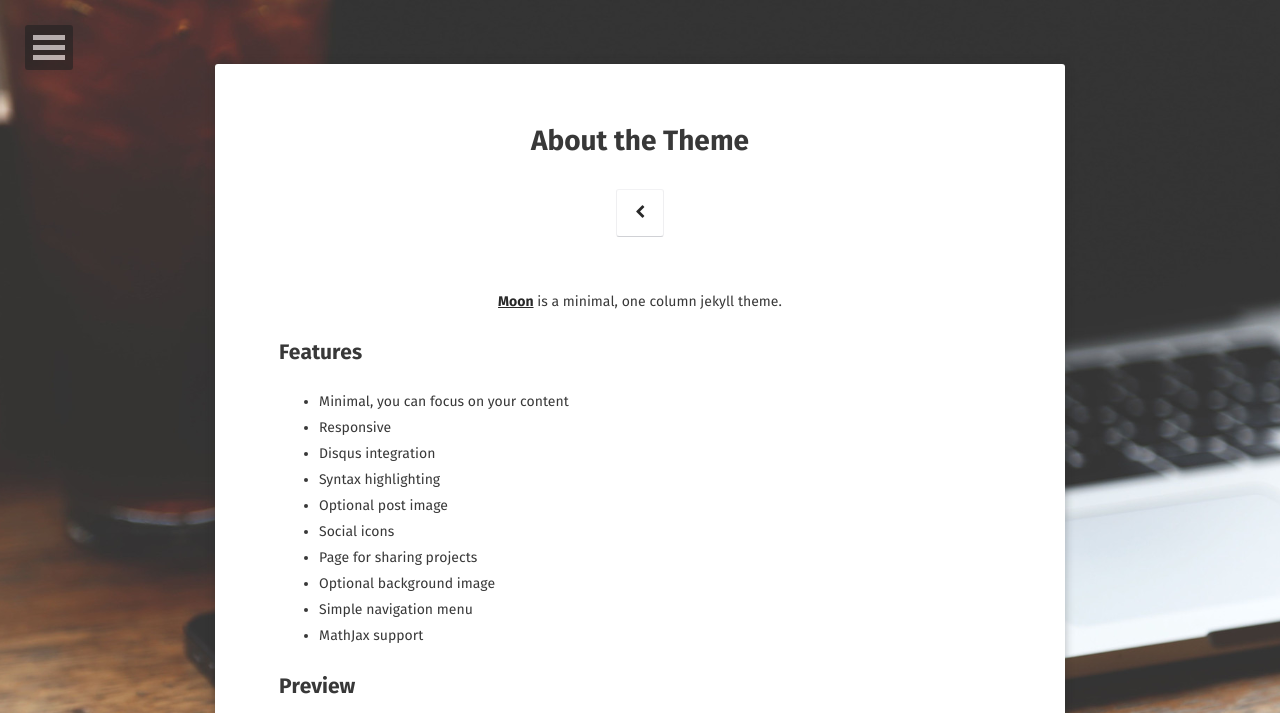
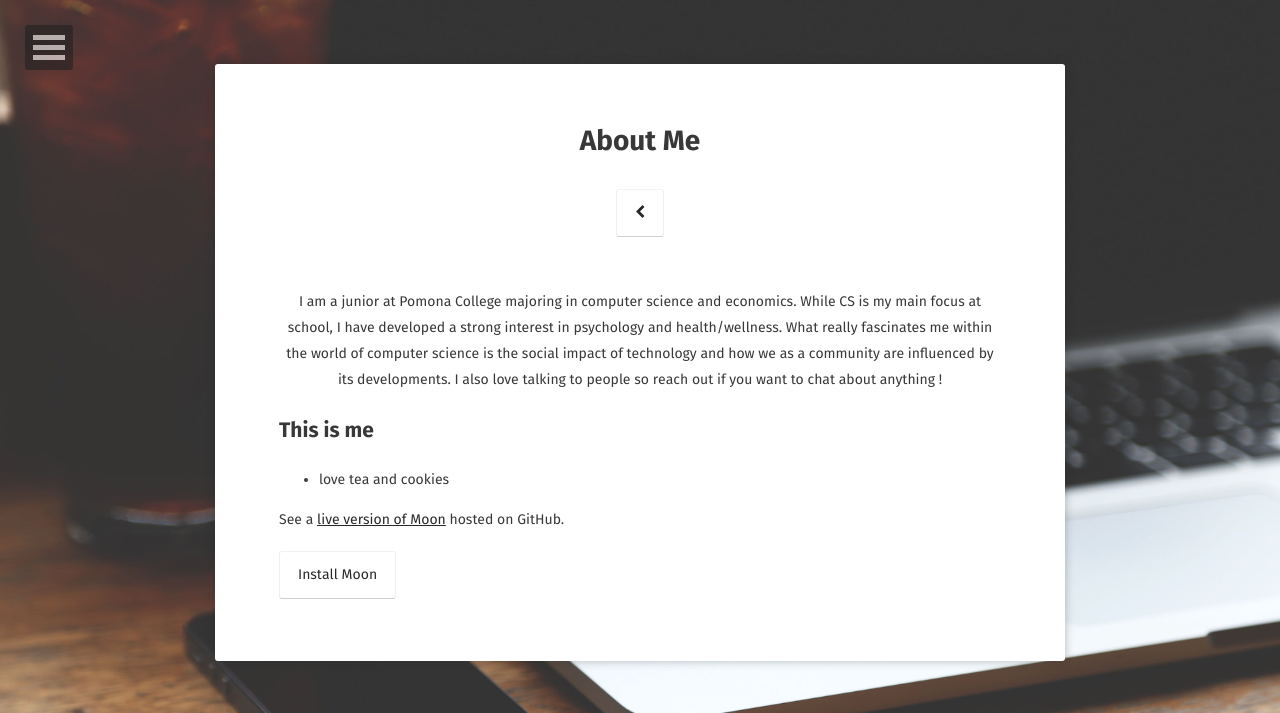
Before and after one commit to aliceetan/aliceetan.github.io, a Jekyll site: the page built from about/index.md, in a window 1280 px wide. Shown: the top 713 px of the page. Built offline with Jekyll 4.4.1, drawn with Linux system fonts in a browser that asks for light colours; some web fonts are replaced; some of the changed text lies outside the part shown; grey boxes are pictures that could not be loaded.

Commit message:
Update index.md
About Me page

```diff
--- a/about/index.md
+++ b/about/index.md
@@ -1,37 +1,22 @@
 ---
 layout: page
-title: About the Theme
-tags: [about, Jekyll, theme, moon]
-date: 2016-03-21
+title: About Me
+tags: [Alice, is, really, cool]
+date: 2017-11-17
 comments: false
 ---
 
-<center><a href="http://taylantatli.github.io/Moon"><b>Moon</b></a> is a minimal, one column jekyll theme.</center>
+<center>I am a junior at Pomona College majoring in computer science and economics. While CS is my main focus at school, I have developed a strong interest in psychology and health/wellness. What really fascinates me within the world of computer science is the social impact of technology and how we as a community are influenced by its developments. I also love talking to people so reach out if you want to chat about anything ! </center>
 
-## Features
-* Minimal, you can focus on your content
-* Responsive
-* Disqus integration
-* Syntax highlighting
-* Optional post image
-* Social icons
-* Page for sharing projects
-* Optional background image
-* Simple navigation menu
-* MathJax support
-
-## Preview
+## This is me
+* love tea and cookies
 
 {% capture images %}
-    https://cloud.githubusercontent.com/assets/754514/14509720/61c61058-01d6-11e6-93ab-0918515ecd56.png
-    https://cloud.githubusercontent.com/assets/754514/14509716/61ac6c8e-01d6-11e6-879f-8308883de790.png
+    ![Image of Alice]
+    assets/img/Profile-pic.png
 {% endcapture %}
-{% include gallery images=images caption="Screenshots of Moon Theme" cols=2 %}
+
 
 See a [live version of Moon](http://taylantatli.github.io/Moon) hosted on GitHub.
 
-## Getting Started
-
-To learn how to install and use this theme check out the [Setup Guide](http://taylantatli.me/Moon/moon-theme/) for more information.
-
 [Install Moon](https://github.com/TaylanTatli/Moon){: .btn}
```
